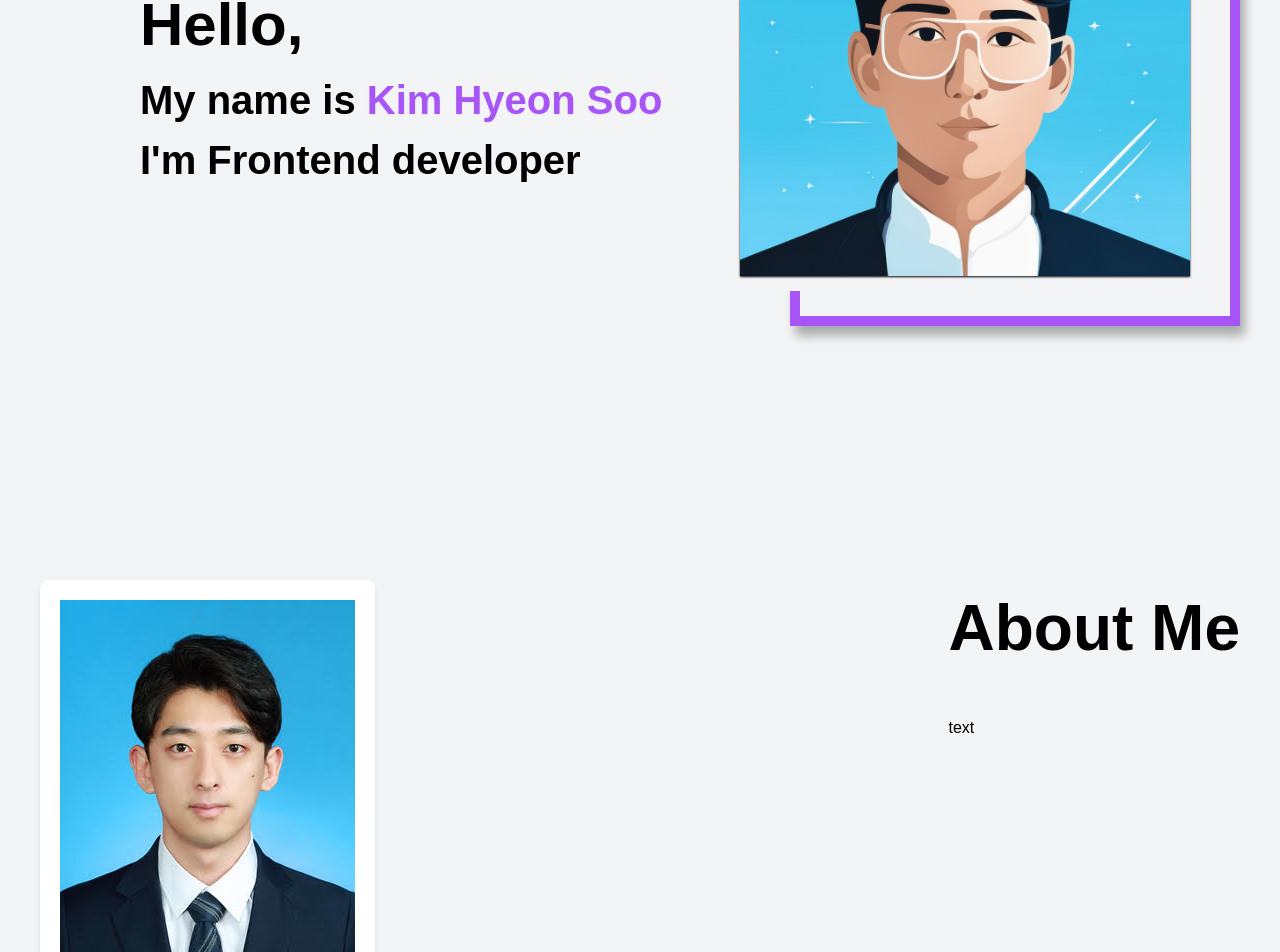
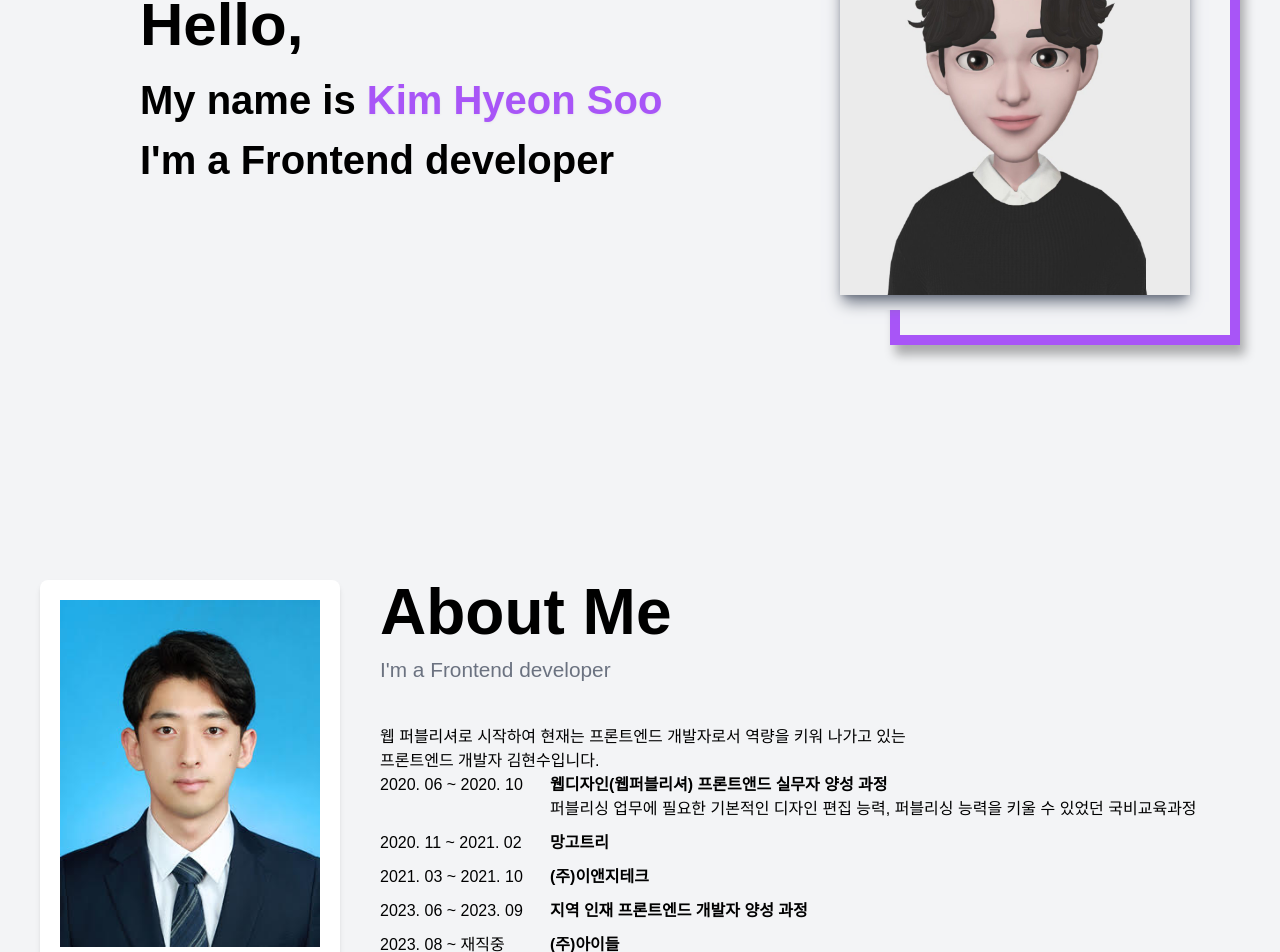
Before and after one commit to gustn1029/my-portfolio, a Next.js app: page / in a window 1280 px wide. Shown: the part 340-1292 px from the top of the page. Built offline with nearby package versions, Linux system fonts and the light colour scheme.

Commit message:
about update, visual img change

```diff
--- a/src/components/layout/contents/about/About.tsx
+++ b/src/components/layout/contents/about/About.tsx
@@ -2,17 +2,31 @@ import SectionTItle from "@/components/title/SectionTItle";
 import Image from "next/image";
 import React from "react";
 import MyProfile from "../../../../../public/images/profile.jpg";
+import Career, { CareerOption } from "./Career";
 
 const About = () => {
+
+  const careerList: CareerOption[] = [
+    {company:"웹디자인(웹퍼블리셔) 프론트앤드 실무자 양성 과정", period: "2020. 06 ~ 2020. 10", position: "", desc:"퍼블리싱 업무에 필요한 기본적인 디자인 편집 능력, \n 퍼블리싱 능력을 키울 수 있었던 국비교육과정"},
+    {company:"망고트리", period: "2020. 11 ~ 2021. 02", position: "", desc:""},
+    {company:"(주)이앤지테크", period: "2021. 03 ~ 2021. 10", position: "", desc:""},
+    {company:"지역 인재 프론트엔드 개발자 양성 과정", period: "2023. 06 ~ 2023. 09", position: "", desc:""},
+    {company:"(주)아이들", period: "2023. 08 ~ 재직중", position: "", desc:""},
+  ];
+
   return (
     <section className="pt-[10%]">
-      <article className="flex justify-between">
-        <figure className="p-[20px] bg-white rounded-lg shadow-md">
+      <article className="flex justify-between gap-x-10">
+        <figure className="max-w-[300px] p-[20px] bg-white rounded-lg shadow-md">
           <Image src={MyProfile} alt="my-image" />
         </figure>
-        <div>
-          <SectionTItle text="About Me" />
-          text
+        <div className="flex-1">
+          <SectionTItle text="About Me" desc={`I'm a Frontend developer`} />
+          <div>
+            <p>웹 퍼블리셔로 시작하여 현재는 프론트엔드 개발자로서 역량을 키워 나가고 있는</p>
+            <p>프론트엔드 개발자 김현수입니다.</p>
+          </div>
+          <Career careerList={careerList} />
         </div>
       </article>
     </section>
--- /dev/null
+++ b/src/components/layout/contents/about/Career.tsx
@@ -0,0 +1,42 @@
+import React from "react";
+
+export interface CareerOption {
+  company: string;
+  period: string;
+  position: string;
+  desc: string;
+}
+
+interface CareerProps {
+  careerList: CareerOption[];
+  width?: number;
+}
+
+const Career = ({ careerList, width }: CareerProps) => {
+  return (
+    <ul className="flex flex-col gap-y-[10px]">
+      {careerList.map((el, idx) => (
+        <li key={`${el.company}_${idx}`} className="flex gap-x-5">
+          <p className="w-[150px]">{el.period}</p>
+          <div>
+            <div>
+              <strong style={{ width: `${width}px` }}>{el.company}</strong>
+              <span>{el.position}</span>
+            </div>
+            <p>{el.desc}</p>
+            <dl>
+                <dt></dt>
+                <div>
+                    <dd></dd>
+                    <dd></dd>
+                    <dd></dd>
+                </div>
+            </dl>
+          </div>
+        </li>
+      ))}
+    </ul>
+  );
+};
+
+export default Career;
--- a/src/components/layout/contents/profile/ProfileImage.tsx
+++ b/src/components/layout/contents/profile/ProfileImage.tsx
@@ -1,6 +1,6 @@
 import Image from "next/image";
 import React from "react";
-import MyProfile from "../../../../../public/images/visual.png";
+import MyProfile from "../../../../../public/images/visual.jpg";
 import style from "@/components/layout/contents/profile/Profile.module.css";
 
 const ProfileImage = () => {
@@ -12,10 +12,10 @@ const ProfileImage = () => {
           My name is{" "}
           <span className="text-purple-500 drop-shadow-sm">Kim Hyeon Soo</span>
         </p>
-        <p>{`I'm Frontend developer`}</p>
+        <p>{`I'm a Frontend developer`}</p>
       </div>
-      <figure className={`max-w-[500px] w-full pr-[50px] pb-[50px] ${style.imageBackground}`}>
-        <Image className="relative z-[1] shadow-sm shadow-black" src={MyProfile} alt="my-image" />
+      <figure className={`max-w-[400px] w-full pr-[50px] pb-[50px] ${style.imageBackground}`}>
+        <Image className="relative z-[1] shadow-lg shadow-gray-500" src={MyProfile} alt="my-image" />
       </figure>
     </div>
   );
--- a/src/components/title/SectionTItle.tsx
+++ b/src/components/title/SectionTItle.tsx
@@ -8,8 +8,8 @@ interface TitleProps {
 const SectionTItle = ({text, desc = ""}:TitleProps) => {
   return (
     <div className='pb-[40px]'>
-        <h3 className='font-bold text-[4rem]'>{text}</h3>
-        <p>{desc}</p>
+        <h3 className='font-bold text-[4rem] leading-[1] pb-[10px]'>{text}</h3>
+        <p className='text-[1.3rem] text-gray-500'>{desc}</p>
     </div>
   )
 }
```
Also changed, not shown: public/images/visual.jpg (added), public/images/visual.png (deleted).
